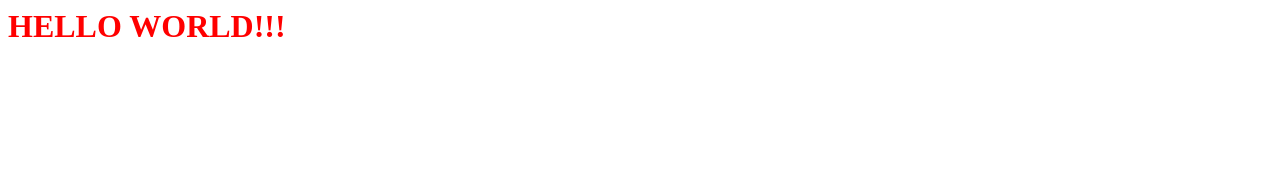
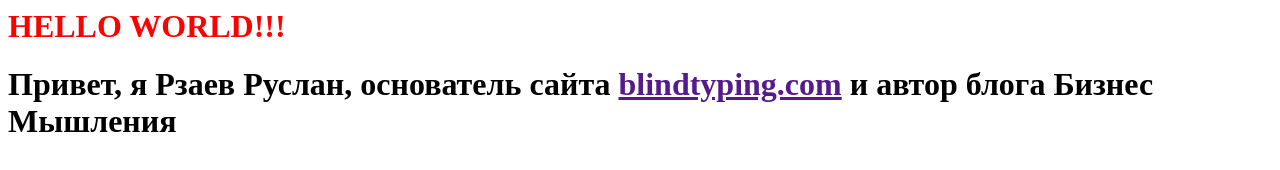
Before and after one commit to leoska/bsbo-0204-2021-prak1, a website: page app/index.html in a window 1280 px wide. Drawn offline with Linux system fonts and the light colour scheme.

Commit message:
Rzaev Ruslan: push changes.

```diff
--- a/app/index.html
+++ b/app/index.html
@@ -4,5 +4,6 @@
     </head>
     <body>
         <h1 style="color: red;">HELLO WORLD!!!</h1>
+        <h1>Привет, я Рзаев Руслан, основатель сайта <a href="">blindtyping.com</a> и автор блога Бизнес Мышления</h1>
     </body>
 </html>
```
